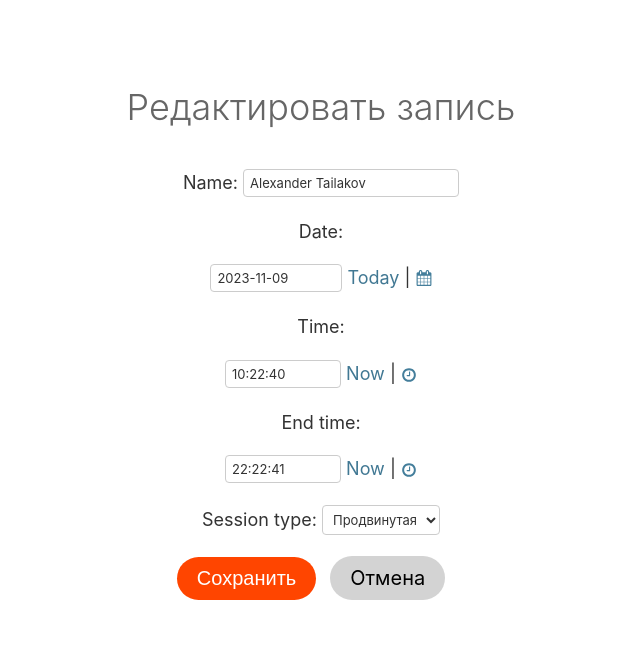
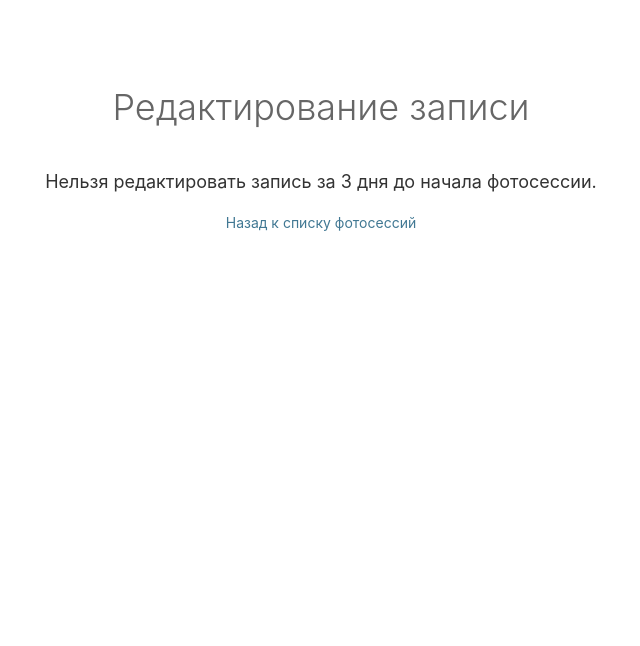
Before and after one commit to Alexander4409/pythonProjectyMyPortfolio, a Django app: page /reg_form/edit/22/ in a window 1280 px wide. Shown: the part 154-800 px from the top of the page, without its empty margins (319-959 px from the left). Run offline with Django 4.2, Linux system fonts and the light colour scheme; a user stored in the database is signed in; data comes from the database, SQL or seed files in the repository; both versions use the stored data as it was after the commit.

Commit message:
restricting editing access

```diff
--- a/PH_portfolio/reg_form/templates/reg_form/edit_record.html
+++ b/PH_portfolio/reg_form/templates/reg_form/edit_record.html
@@ -1,12 +1,23 @@
+
+
 {% extends 'skills/base.html' %}
 
+{% load static %}
+
 {% block content %}
-  <h1>Редактировать запись</h1>
-  <form method="post">
+
+<h1>Редактирование записи</h1>
+
+{% if error_message %}
+  <p>{{ error_message }}</p>
+{% else %}
+  <form method="post" action="{% url 'reg_form:edit_record' record.id %}">
     {% csrf_token %}
-    {{ form.media }}
     {{ form.as_p }}
-    <button type="submit" class="btn btn-primary">Сохранить</button>
-    <a href="{% url 'reg_form:photosessions' %}" class="btn btn-secondary">Отмена</a>
+    <button type="submit">Сохранить изменения</button>
   </form>
+{% endif %}
+
+<a href="{% url 'reg_form:photosessions' %}">Назад к списку фотосессий</a>
+
 {% endblock %}
--- a/PH_portfolio/reg_form/views.py
+++ b/PH_portfolio/reg_form/views.py
@@ -4,7 +4,7 @@ from django.contrib.auth.models import User
 from django.contrib.auth import login, logout, authenticate
 from django.db import IntegrityError
 from django.contrib.auth.decorators import login_required
-
+from django.utils import timezone
 
 from .models import DTModel
 from .forms import DTModelForm, SignupForm
@@ -125,8 +125,27 @@ def delete_record(request, record_id):
     return render(request, 'reg_form/confirm_delete.html', {'record': record})
 
 #edit record
+# def edit_record(request, record_id):
+#     record = get_object_or_404(DTModel, id=record_id)
+#
+#     if request.method == 'POST':
+#         form = DTModelForm(request.POST, instance=record)
+#         if form.is_valid():
+#             form.save()
+#             return redirect('reg_form:photosessions')
+#     else:
+#         form = DTModelForm(instance=record)
+#
+#     return render(request, 'reg_form/edit_record.html', {'form': form, 'record': record})
+from datetime import timedelta
+
+@login_required
 def edit_record(request, record_id):
     record = get_object_or_404(DTModel, id=record_id)
+
+    # Проверяем, можно ли редактировать запись
+    if record.date - timedelta(days=3) < timezone.now().date():
+        return render(request, 'reg_form/edit_record.html', {'record': record, 'error_message': 'Нельзя редактировать запись за 3 дня до начала фотосессии.'})
 
     if request.method == 'POST':
         form = DTModelForm(request.POST, instance=record)
```
Also changed, not shown: PH_portfolio/db.sqlite3.
